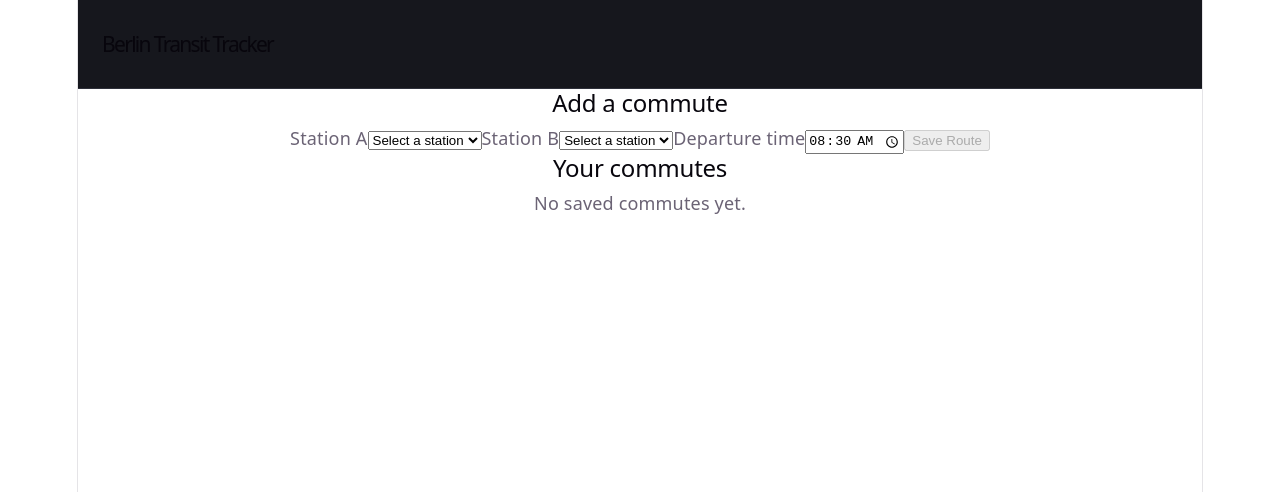
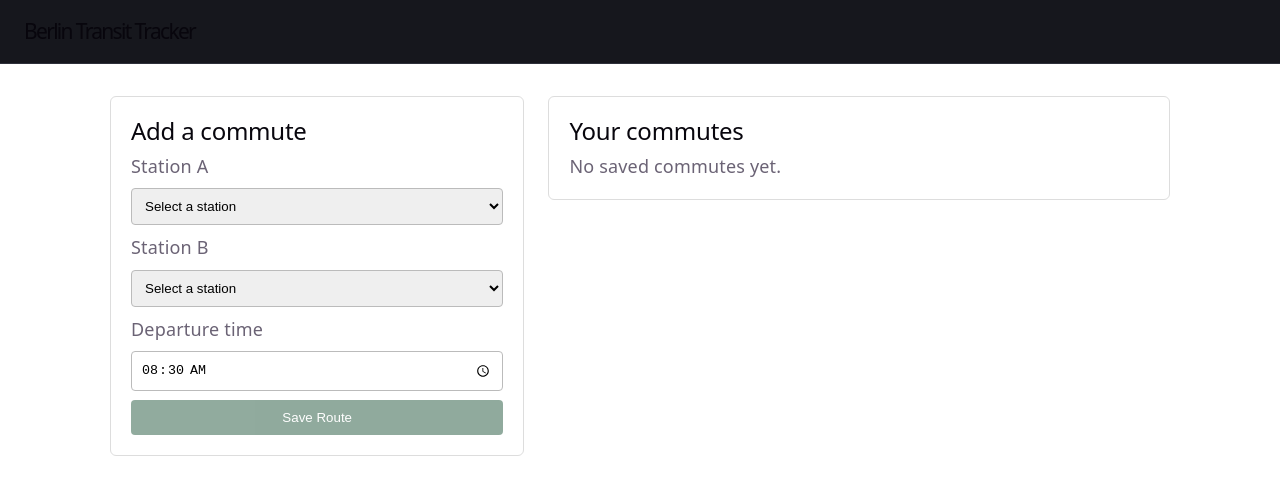
Before and after one commit to Murray1991/berlin-transit-tracker, a React (Vite) app in the folder frontend-app/: page / in a window 1280 px wide. Shown: the top 492 px of the page. Built offline with nearby package versions, Linux system fonts and the light colour scheme.

Commit message:
feat(frontend): organize more nicely the graphic components

```diff
--- a/frontend-app/src/App.css
+++ b/frontend-app/src/App.css
@@ -13,3 +13,66 @@
         font-size: 21px;
     }
 }
+
+.layout {
+    max-width: 1100px;
+    margin: 32px auto;
+    padding: 0 20px;
+    display: grid;
+    grid-template-columns: 1fr 1.5fr;
+    gap: 24px;
+    align-items: start;
+}
+
+.panel, .commutes {
+    padding: 20px;
+    border: 1px solid #ddd;
+    border-radius: 6px;
+}
+
+.panel form {
+    display: flex;
+    flex-direction: column;
+    gap: 9px;
+}
+
+.panel input,
+.panel select {
+    width: 100%;
+    padding: 9px;
+    border: 1px solid #bbb;
+    border-radius: 4px;
+}
+
+.panel button {
+    padding: 10px 14px;
+    border: 0;
+    border-radius: 4px;
+    background: #24583e;
+    color: white;
+    cursor: pointer;
+}
+
+.panel button:disabled {
+    opacity: .5;
+    cursor: not-allowed;
+}
+
+.commute-card {
+    display: flex;
+    justify-content: space-between;
+    align-items: center;
+    gap: 12px;
+    padding: 14px 0;
+    border-top: 1px solid #e5e5e5;
+}
+
+.commute-card strong {
+    font-size: 15px;
+}
+
+.commute-card p {
+    margin: 6px 0 0;
+    color: #666;
+    font-size: 14px;
+}
--- a/frontend-app/src/index.css
+++ b/frontend-app/src/index.css
@@ -1,3 +1,7 @@
+* {
+    box-sizing: border-box;
+}
+
 :root {
     --text: #6b6375;
     --text-h: #08060d;
@@ -30,18 +34,6 @@
         --bg: #16171d;
         --border: #2e303a;
     }
-}
-
-#root {
-    width: 1126px;
-    max-width: 100%;
-    margin: 0 auto;
-    text-align: center;
-    border-inline: 1px solid var(--border);
-    min-height: 100svh;
-    display: flex;
-    flex-direction: column;
-    box-sizing: border-box;
 }
 
 body {
```
